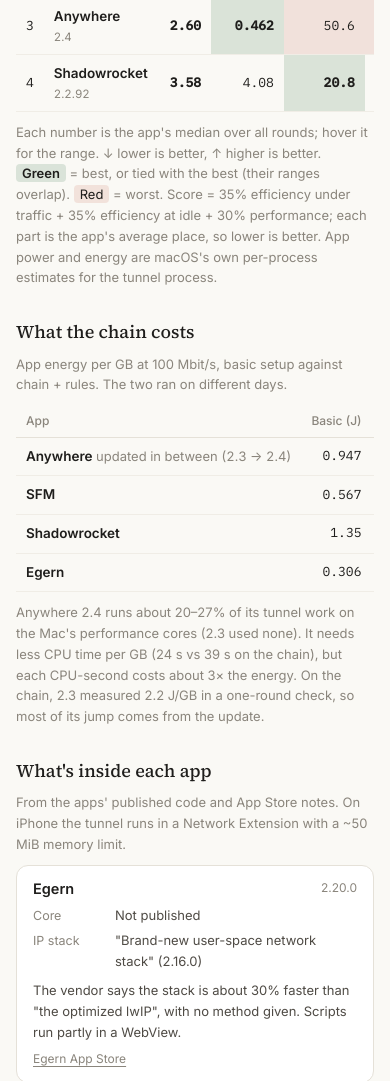
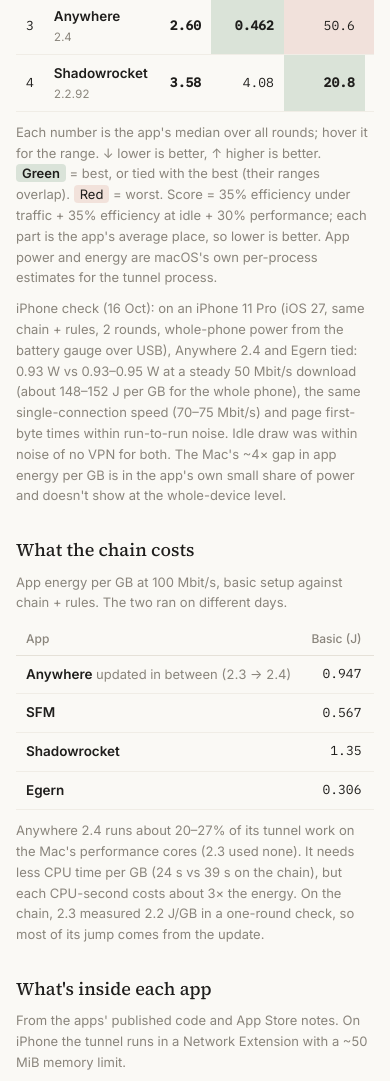
Before and after one commit to 0xahp/tunnel-atlas, a plain HTML site: page index.html in a window 390 px wide. Shown: the part 760-1841 px from the top of the page. Drawn offline with Linux system fonts and the light colour scheme.

Commit message:
Benchmark: iPhone check footnote on chain + rules (Anywhere and Egern tied)

```diff
--- a/index.html
+++ b/index.html
@@ -46,6 +46,7 @@
 <div class="bn-static">
 <p>Score = 35% efficiency under traffic + 35% efficiency at idle + 30% performance; lower is better. Numbers are medians over all rounds; app power and energy are macOS's own per-process estimates for the tunnel process.</p>
 <h3>Chain + rules: 4 apps, 6 rounds</h3><p>The everyday setup: the app chains two proxies, and rules decide which sites use the tunnel.</p><table><thead><tr><th>App</th><th>Score</th><th>Idle wakeups per s</th><th>Avg idle power µW</th><th>Power at 100 Mbit/s mW</th><th>Energy at 100 Mbit/s J per GB</th><th>CPU at 100 Mbit/s %</th><th>Full speed Mbit/s</th><th>First byte ms</th></tr></thead><tbody><tr><td>Egern 2.20.0</td><td>1.61</td><td>4.07</td><td>13.6</td><td>11.6</td><td>0.932</td><td>17.6</td><td>181</td><td>465</td></tr><tr><td>SFM 1.15.0-alpha.12</td><td>2.20</td><td>15.7</td><td>16.5</td><td>12.6</td><td>1.01</td><td>22.1</td><td>182</td><td>465</td></tr><tr><td>Anywhere 2.4</td><td>2.60</td><td>0.462</td><td>50.6</td><td>51.8</td><td>4.14</td><td>29.9</td><td>182</td><td>471</td></tr><tr><td>Shadowrocket 2.2.92</td><td>3.58</td><td>4.08</td><td>20.8</td><td>50.2</td><td>4.01</td><td>50.9</td><td>179</td><td>541</td></tr></tbody></table>
+<p>iPhone check (16 Oct): on an iPhone 11 Pro (iOS 27, same chain + rules, 2 rounds, whole-phone power from the battery gauge over USB), Anywhere 2.4 and Egern tied: 0.93 W vs 0.93–0.95 W at a steady 50 Mbit/s download (about 148–152 J per GB for the whole phone), the same single-connection speed (70–75 Mbit/s) and page first-byte times within run-to-run noise. Idle draw was within noise of no VPN for both. The Mac&#x27;s ~4× gap in app energy per GB is in the app&#x27;s own small share of power and doesn&#x27;t show at the whole-device level.</p>
 <h3>Basic: 8 apps, 4 rounds</h3><p>The simplest setup: one proxy, no rules, everything through the tunnel.</p><table><thead><tr><th>App</th><th>Score</th><th>Idle wakeups per s</th><th>Avg idle power µW</th><th>Power at 100 Mbit/s mW</th><th>Energy at 100 Mbit/s J per GB</th><th>CPU at 100 Mbit/s %</th><th>First byte ms</th></tr></thead><tbody><tr><td>Egern 2.20.0</td><td>2.63</td><td>4.15</td><td>20.8</td><td>3.82</td><td>0.306</td><td>8.12</td><td>462</td></tr><tr><td>Anywhere 2.3</td><td>2.90</td><td>0.258</td><td>12.4</td><td>11.8</td><td>0.947</td><td>23.9</td><td>481</td></tr><tr><td>SFM 1.15.0-alpha.12</td><td>3.76</td><td>12.4</td><td>18.4</td><td>7.08</td><td>0.567</td><td>14.1</td><td>464</td></tr><tr><td>Karing 1.2.25</td><td>3.83</td><td>9.18</td><td>16.5</td><td>12.5</td><td>0.997</td><td>23.4</td><td>469</td></tr><tr><td>Shadowrocket 2.2.92</td><td>4.13</td><td>1.8</td><td>12.8</td><td>16.8</td><td>1.35</td><td>30.6</td><td>544</td></tr><tr><td>Rabbit Hole 1.6.0</td><td>5.27</td><td>14.7</td><td>22.7</td><td>28.1</td><td>2.25</td><td>52.4</td><td>463</td></tr><tr><td>V2Box 10.1.9</td><td>6.60</td><td>51.4</td><td>117</td><td>26.3</td><td>2.11</td><td>37.2</td><td>688</td></tr><tr><td>Happ 6.1.0</td><td>6.88</td><td>83.3</td><td>411</td><td>43</td><td>3.44</td><td>56.8</td><td>684</td></tr></tbody></table>
 <h3>Top speed: 8 apps, 1 round</h3><p>A lab test on the Mac itself, with no internet in the way. One round only.</p><table><thead><tr><th>App</th><th>Top upload Gbit/s</th><th>Power at 500 Mbit/s mW</th><th>Energy at 500 Mbit/s J per GB</th><th>CPU at 500 Mbit/s %</th><th>Idle wakeups per s</th><th>Avg idle power µW</th></tr></thead><tbody><tr><td>SFM 1.15.0-alpha.12</td><td>10.2</td><td>41.2</td><td>0.662</td><td>38.4</td><td>34</td><td>202</td></tr><tr><td>Karing 1.2.25</td><td>4.81</td><td>56.5</td><td>0.905</td><td>85.6</td><td>50.9</td><td>642</td></tr><tr><td>Egern 2.20.0</td><td>3.46</td><td>18.3</td><td>0.293</td><td>24</td><td>4.17</td><td>25.9</td></tr><tr><td>Rabbit Hole 1.6.0</td><td>1.91</td><td>116</td><td>1.86</td><td>129</td><td>22.1</td><td>41.9</td></tr><tr><td>Shadowrocket 2.2.92</td><td>1.47</td><td>67</td><td>1.07</td><td>69.6</td><td>1.6</td><td>11.5</td></tr><tr><td>Anywhere 2.3</td><td>0.953</td><td>191</td><td>3.07</td><td>106</td><td>2.37</td><td>585</td></tr><tr><td>V2Box 10.1.9</td><td>0.393</td><td>–</td><td>–</td><td>–</td><td>62.3</td><td>222</td></tr><tr><td>Happ 6.0.0</td><td>0.25</td><td>–</td><td>–</td><td>–</td><td>75.2</td><td>425</td></tr></tbody></table>
 <p>Footnote: this is not a professional lab test, just a personal, nerdy-interest one: one Mac on Wi-Fi, a few days, a handful of rounds. On a phone over cellular the results may differ.</p></div>
--- a/site.js
+++ b/site.js
@@ -285,6 +285,11 @@
 const BENCH_NAMES = { anywhere: "Anywhere", sfm: "SFM", happ: "Happ", v2box: "V2Box", shadowrocket: "Shadowrocket", egern: "Egern", karing: "Karing", rabbithole: "Rabbit Hole" };
 const BENCH_APP_NOTES = { anywhere: "Anywhere", sfm: "sing-box for Apple", karing: "Karing", shadowrocket: "Shadowrocket", egern: "Egern" };
 const BENCH_MACS = { "MacBookAir10,1": "MacBook Air M1" };
+// keep in sync with make-static.py and proxy-bench/results/RESULTS.md
+const BENCH_IPHONE_NOTE = "iPhone check (16 Oct): on an iPhone 11 Pro (iOS 27, same chain + rules, 2 rounds, whole-phone power from the battery gauge over USB), "
+  + "Anywhere 2.4 and Egern tied: 0.93 W vs 0.93–0.95 W at a steady 50 Mbit/s download (about 148–152 J per GB for the whole phone), "
+  + "the same single-connection speed (70–75 Mbit/s) and page first-byte times within run-to-run noise. Idle draw was within noise of no VPN for both. "
+  + "The Mac's ~4× gap in app energy per GB is in the app's own small share of power and doesn't show at the whole-device level.";
 const BENCH_SETUPS = {
   A: ["Chain + rules", "The everyday setup: the app chains two proxies, and rules decide which sites use the tunnel, which go straight out and which ads are blocked."],
   B: ["Basic", "The simplest setup: one proxy, no rules, everything through the tunnel."],
@@ -376,7 +381,8 @@
         <p>Each number is the app's median over all rounds; hover it for the range. ↓ lower is better, ↑ higher is better.
           <span class="key best">Green</span> = best, or tied with the best (their ranges overlap). <span class="key worst">Red</span> = worst.
           ${lb ? "Score = 35% efficiency under traffic + 35% efficiency at idle + 30% performance; each part is the app's average place, so lower is better." : ""}
-          App power and energy are macOS's own per-process estimates for the tunnel process.${x.note ? ` ${esc(x.note)}` : ""}</p></div>
+          App power and energy are macOS's own per-process estimates for the tunnel process.${x.note ? ` ${esc(x.note)}` : ""}</p>
+        ${this.exp === "A" ? `<p class="note">${esc(BENCH_IPHONE_NOTE)}</p>` : ""}</div>
       ${chain}
       ${appCards ? `<div class="bn-block"><h3>What's inside each app</h3>
         <p>From the apps' published code and App Store notes. On iPhone the tunnel runs in a Network Extension with a ~50 MiB memory limit.</p>
```
